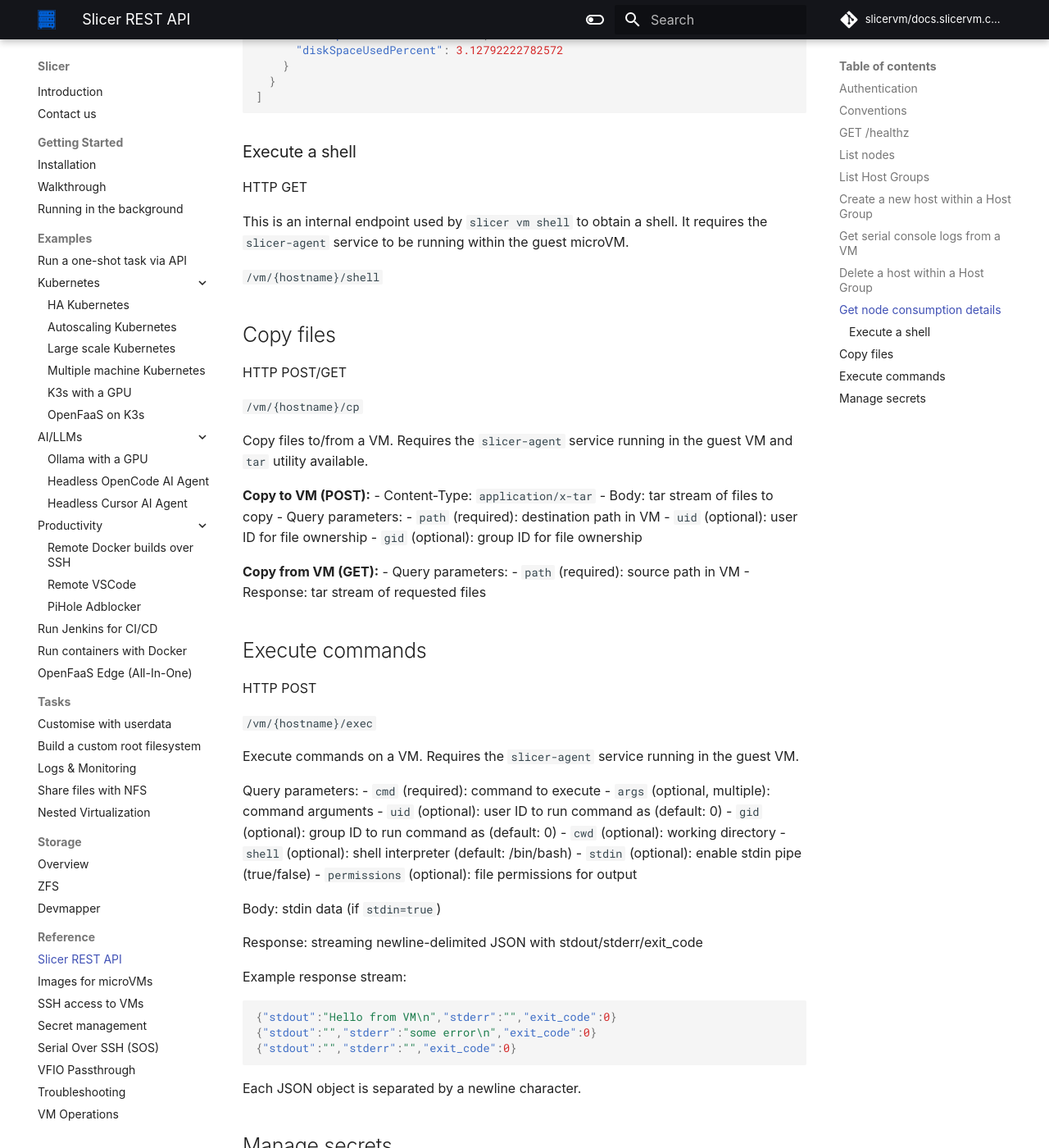
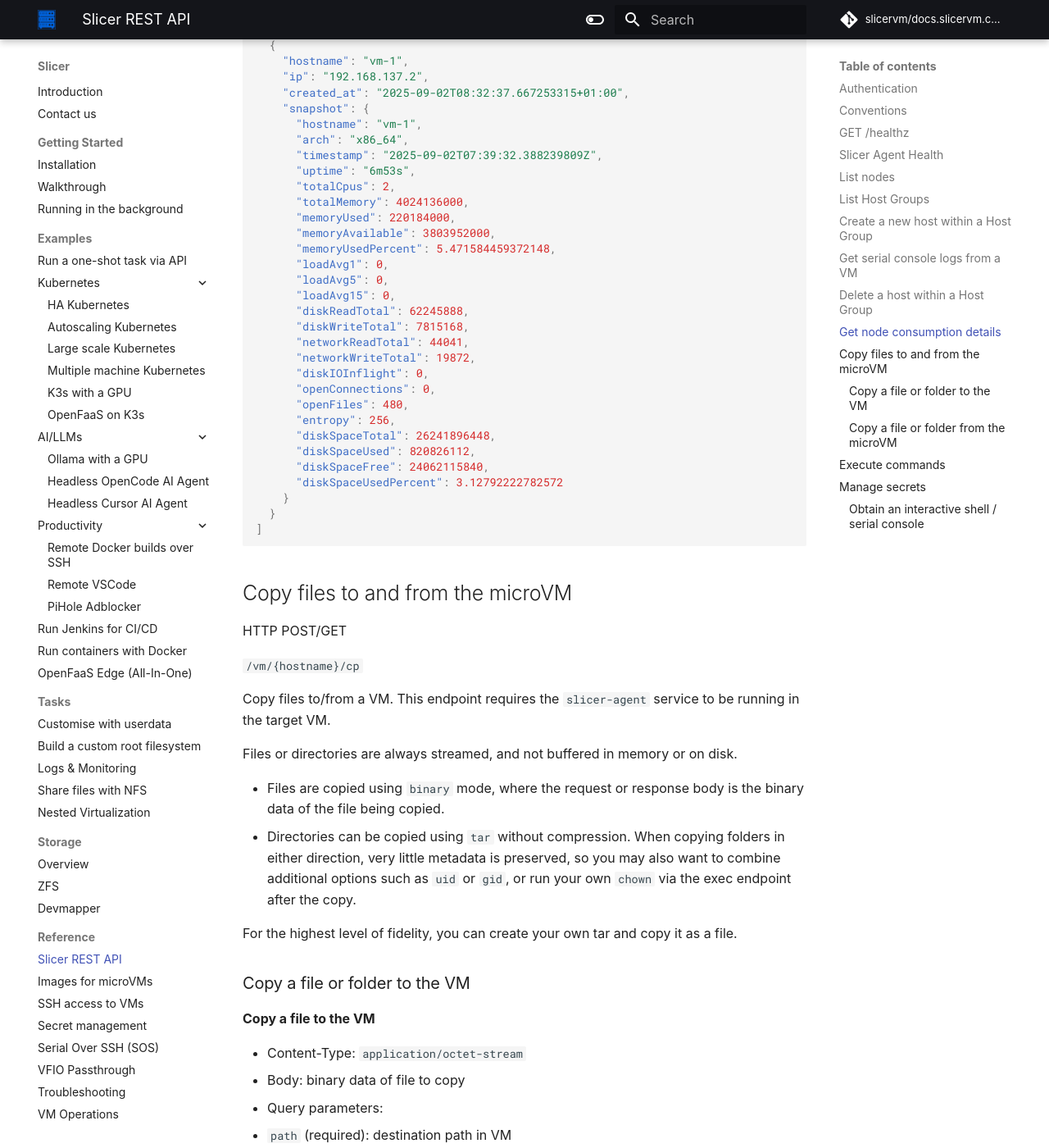
Before and after one commit to slicervm/docs.slicervm.com, an MkDocs documentation site: the page built from docs/reference/api.md, in a window 1280 px wide and 1400 px high, scrolled down 4321 px. Shown: the whole window at 82% size. Built offline with MkDocs 1.6.1 and Material for MkDocs 9.7.7, drawn with Linux system fonts in a browser that asks for light colours; some web fonts are replaced; comment, search, counter and statistics services are not loaded; some of the changed text lies outside the part shown.

Commit message:
Updates on tar/agent health
Signed-off-by: Alex Ellis (OpenFaaS Ltd) <alexellis2@gmail.com>

````diff
--- a/docs/reference/api.md
+++ b/docs/reference/api.md
@@ -30,7 +30,7 @@
 
 Send an `Authorization: Bearer TOKEN` header for authenticated Slicer daemons.
 
-If you intend to expose the Slicer API over the Internet using something like a [self-hosted inlets tunnel](https://inlets.dev/), or [Inlets Cloud](https://cloud.inlets.dev), then make sure you use the TLS termination option.
+If you intend to expose the Slicer API over the Internet using something like a [self-hosted inlets tunnel](https://inlets.dev/), or [Inlets Cloud](https://cloud.inlets.dev), then make sure you use the "we terminate TLS for you" option.
 
 i.e.
 
@@ -77,6 +77,23 @@
 ```json
 { "status": "ok" }
 ```
+
+## Slicer Agent Health
+
+The VM Agent provides:
+
+* Serial console/Shell sessions
+* File copying
+* Remote command execution
+* Health check/readiness of the agent itself
+
+So before accessing any of these endpoints, it makes sense to first check whether the agent is healthy and accessible, especially if the VM is being booted up via code, then automated immediately afterwards.
+
+For automation, you can use the `HEAD` method to simply check if the agent is started.
+
+To get additional data like System Uptime, Agent Uptime and Agent Version, use a HTTP `GET` method.
+
+`/vm/{hostname}/health`
 
 ## List nodes
 
@@ -202,23 +219,34 @@
 ]
 ```
 
-### Execute a shell
-
-HTTP GET
-
-This is an internal endpoint used by `slicer vm shell` to obtain a shell. It requires the `slicer-agent` service to be running within the guest microVM.
-
-`/vm/{hostname}/shell`
-
-## Copy files
+## Copy files to and from the microVM
 
 HTTP POST/GET
 
 `/vm/{hostname}/cp`
 
-Copy files to/from a VM. Requires the `slicer-agent` service running in the guest VM and `tar` utility available.
+Copy files to/from a VM. This endpoint requires the `slicer-agent` service to be running in the target VM.
 
-**Copy to VM (POST):**
+Files or directories are always streamed, and not buffered in memory or on disk.
+
+* Files are copied using `binary` mode, where the request or response body is the binary data of the file being copied.
+* Directories can be copied using `tar` without compression. When copying folders in either direction, very little metadata is preserved, so you may also want to combine additional options such as `uid` or `gid`, or run your own `chown` via the exec endpoint after the copy.
+
+For the highest level of fidelity, you can create your own tar and copy it as a file.
+
+### Copy a file or folder to the VM
+
+**Copy a file to the VM**
+
+- Content-Type: `application/octet-stream`
+- Body: binary data of file to copy
+- Query parameters:
+  - `path` (required): destination path in VM
+  - `uid` (optional): user ID for file ownership
+  - `gid` (optional): group ID for file ownership
+
+**Copy a directory to the VM**
+
 - Content-Type: `application/x-tar`
 - Body: tar stream of files to copy
 - Query parameters:
@@ -226,10 +254,23 @@
   - `uid` (optional): user ID for file ownership
   - `gid` (optional): group ID for file ownership
 
-**Copy from VM (GET):**
+### Copy a file or folder from the microVM
+
+The same applies as copying a file to the VM, however it works in the reverse. Instead of sending a `Content-Type` header, an `Accept` header is used to indicate whether to use `tar` mode or `binary` mode.
+
+**Copy a file to the client**
+
+- Accept: `application/octet-stream`
 - Query parameters:
-  - `path` (required): source path in VM
-- Response: tar stream of requested files
+  - `path` (required): destination path in VM
+- Response: binary data of file
+
+**Copy a directory to the client**
+
+- Accept: `application/octet-stream`
+- Query parameters:
+  - `path` (required): destination path in VM
+- Response: binary data of directory
 
 ## Execute commands
 
@@ -247,7 +288,6 @@
 - `cwd` (optional): working directory
 - `shell` (optional): shell interpreter (default: /bin/bash)
 - `stdin` (optional): enable stdin pipe (true/false)
-- `permissions` (optional): file permissions for output
 
 Body: stdin data (if `stdin=true`)
 
@@ -262,6 +302,14 @@
 ```
 
 Each JSON object is separated by a newline character.
+
+Note that the `exit_code` variable is an integer so will always be populated with `0`. This is a limitation of JSON serialisation, so to determine the actual exit code, wait until the TCP connection has been disconnected, and keep track of the final exit code value that is received.
+
+The `error` variable may also be populated if there was a problem running, starting, or finding the requested binary or shell to execute. For example:
+
+```json
+{"error": "Some error message", "exit_code": 1}
+```
 
 ## Manage secrets
 
@@ -317,3 +365,14 @@
 `/secrets/{name}`
 
 Response 200: No content
+
+
+### Obtain an interactive shell / serial console
+
+HTTP GET
+
+This is endpoint is used by `slicer vm shell` to obtain a shell without needing SSH to be listening in the VM, or to be exposed on any network adapters. It replaces the concept of a serial console from a traditional headless server. No routable access to the VM or its subnet is required, only the REST API of Slicer.
+
+This endpoint is only available in a VM if the `slicer-agent` service is running. The CLI is the only official client compatible with this functionality.
+
+`/vm/{hostname}/shell`
````
Also changed, not shown: docs/reference/secrets.md (+1 -1 lines).
